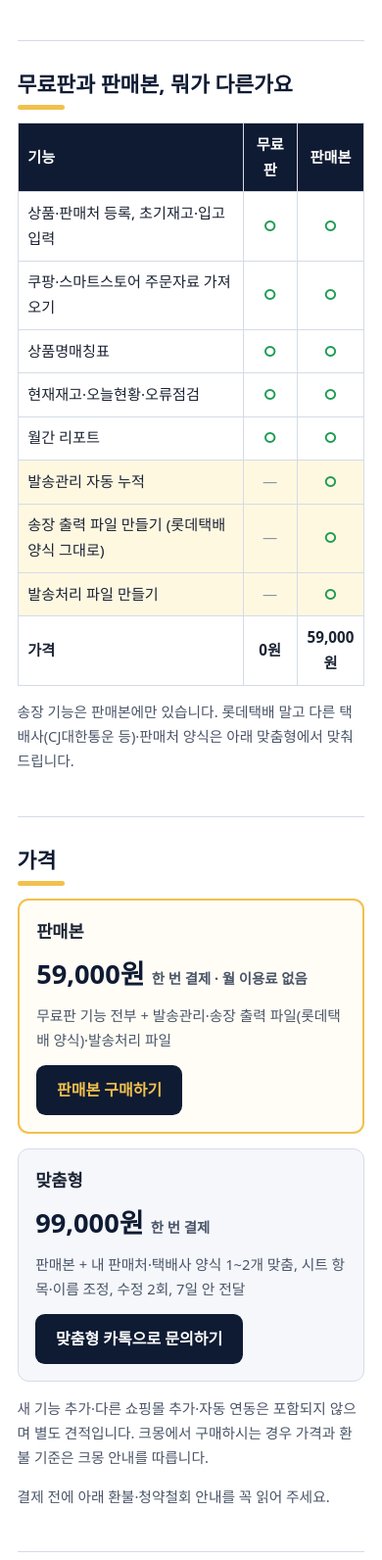
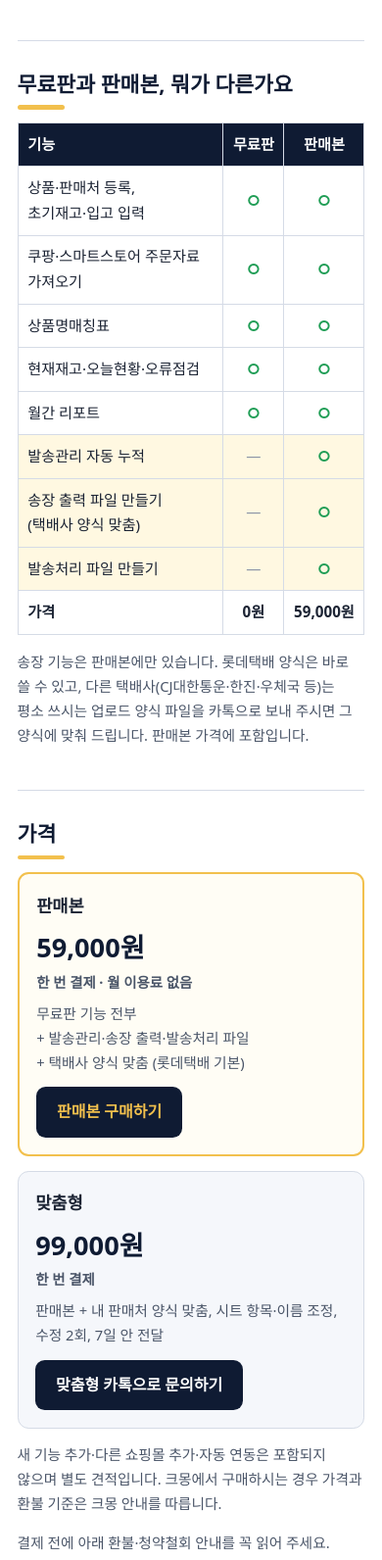
Before and after one commit to autosajang/autosajang.github.io, a plain HTML site: page index.html in a window 390 px wide. Shown: the part 1628-3220 px from the top of the page at 98% size. Drawn offline with Linux system fonts and the light colour scheme.

Commit message:
판매 페이지 2차 정리: 택배사 양식 판매본 포함, 사업자 정보, 모바일 줄바꿈
Co-Authored-By: Claude Haiku 5.5 <noreply@anthropic.com>

```diff
--- a/index.html
+++ b/index.html
@@ -9,6 +9,8 @@
 <meta property="og:description" content="쿠팡·스마트스토어 주문 파일을 가져오면 출고·재고가 엑셀에서 정리됩니다. 무료판을 먼저 써 보고, 송장까지 한 번에 하고 싶다면 판매본 59,000원(한 번 결제).">
 <meta property="og:type" content="website">
 <style>
+body{word-break:keep-all;overflow-wrap:break-word}
+th,td:not(:first-child){white-space:nowrap} .price small{display:block} .nw{white-space:nowrap}
 :root{--navy:#0f1b33;--navy2:#1a2d55;--gold:#f2c04d;--ink:#1b2333;--muted:#4a5568;--line:#d5dbe6;--card:#f5f7fb;--ok:#1f9d55}
 *{box-sizing:border-box}
 html{-webkit-text-size-adjust:100%}
@@ -103,19 +105,19 @@ footer{padding:1.6rem 0 3rem;color:var(--muted);font-size:.9rem}
   <table>
     <thead><tr><th>기능</th><th>무료판</th><th>판매본</th></tr></thead>
     <tbody>
-      <tr><td>상품·판매처 등록, 초기재고·입고 입력</td><td class="yes">○</td><td class="yes">○</td></tr>
+      <tr><td>상품·판매처 등록, <span class="nw">초기재고·입고 입력</span></td><td class="yes">○</td><td class="yes">○</td></tr>
       <tr><td>쿠팡·스마트스토어 주문자료 가져오기</td><td class="yes">○</td><td class="yes">○</td></tr>
       <tr><td>상품명매칭표</td><td class="yes">○</td><td class="yes">○</td></tr>
       <tr><td>현재재고·오늘현황·오류점검</td><td class="yes">○</td><td class="yes">○</td></tr>
       <tr><td>월간 리포트</td><td class="yes">○</td><td class="yes">○</td></tr>
       <tr class="hl"><td>발송관리 자동 누적</td><td class="no">—</td><td class="yes">○</td></tr>
-      <tr class="hl"><td>송장 출력 파일 만들기 (롯데택배 양식 그대로)</td><td class="no">—</td><td class="yes">○</td></tr>
+      <tr class="hl"><td>송장 출력 파일 만들기 <span class="nw">(택배사 양식 맞춤)</span></td><td class="no">—</td><td class="yes">○</td></tr>
       <tr class="hl"><td>발송처리 파일 만들기</td><td class="no">—</td><td class="yes">○</td></tr>
       <tr><td><b>가격</b></td><td><b>0원</b></td><td><b>59,000원</b></td></tr>
     </tbody>
   </table>
   </div>
-  <p class="note">송장 기능은 판매본에만 있습니다. 롯데택배 말고 다른 택배사(CJ대한통운 등)·판매처 양식은 아래 맞춤형에서 맞춰 드립니다.</p>
+  <p class="note">송장 기능은 판매본에만 있습니다. 롯데택배 양식은 바로 쓸 수 있고, 다른 택배사(CJ대한통운·한진·우체국 등)는 평소 쓰시는 업로드 양식 파일을 카톡으로 보내 주시면 그 양식에 맞춰 드립니다. 판매본 가격에 포함입니다.</p>
 </section>
 
 <section id="price">
@@ -124,13 +126,13 @@ footer{padding:1.6rem 0 3rem;color:var(--muted);font-size:.9rem}
     <div class="card main">
       <h3>판매본</h3>
       <div class="price">59,000원 <small>한 번 결제 · 월 이용료 없음</small></div>
-      <p class="note" style="margin:0 0 .8rem">무료판 기능 전부 + 발송관리·송장 출력 파일(롯데택배 양식)·발송처리 파일</p>
+      <p class="note" style="margin:0 0 .8rem">무료판 기능 전부<br>+ 발송관리·송장 출력·발송처리 파일<br>+ 택배사 양식 맞춤 (롯데택배 기본)</p>
       <a class="btn gold" style="background:var(--navy);color:var(--gold)" href="https://www.payapp.kr/L/z4nfVB">판매본 구매하기</a>
     </div>
     <div class="card">
       <h3>맞춤형</h3>
       <div class="price">99,000원 <small>한 번 결제</small></div>
-      <p class="note" style="margin:0 0 .8rem">판매본 + 내 판매처·택배사 양식 1~2개 맞춤, 시트 항목·이름 조정, 수정 2회, 7일 안 전달</p>
+      <p class="note" style="margin:0 0 .8rem">판매본 + 내 판매처 양식 맞춤, 시트 항목·이름 조정, 수정 2회, 7일 안 전달</p>
       <a class="btn navy" href="https://pf.kakao.com/_yyiFX/chat">맞춤형 카톡으로 문의하기</a>
     </div>
   </div>
@@ -157,7 +159,7 @@ footer{padding:1.6rem 0 3rem;color:var(--muted);font-size:.9rem}
   <details><summary>설치해야 하나요?</summary><p>따로 설치하는 프로그램은 없습니다. 받은 ZIP을 풀어 엑셀 파일(xlsm)을 열면 됩니다. 처음 한 번만 「차단 해제」와 「콘텐츠 사용」을 눌러 주세요.</p></details>
   <details><summary>엑셀은 어떤 버전이어야 하나요?</summary><p>윈도우용 Microsoft 엑셀(데스크톱)에서 쓰도록 만들었습니다. 매크로(버튼)를 허용해야 합니다. 지원하는 세부 버전은 아직 확정하지 못했으니, 무료판으로 먼저 열어 보세요.</p></details>
   <details><summary>열 때 매크로 경고가 나와요</summary><p>인터넷에서 받은 파일은 윈도우가 매크로를 막아 둡니다. ZIP을 풀기 전에 우클릭 → 속성 → 「차단 해제」 체크 → 확인. 그다음 풀어서 열고, 위쪽 노란 줄의 「콘텐츠 사용」을 누르세요. 믿을 수 있는 파일일 때만 허용합니다.</p></details>
-  <details><summary>무료판과 판매본은 뭐가 다른가요?</summary><p>무료판: 상품·판매처 등록, 쿠팡·스마트스토어 주문자료 가져오기, 현재재고·오늘현황, 월간 리포트. 판매본(59,000원): 여기에 발송관리, 송장 출력 파일 만들기(롯데택배 양식), 발송처리 파일 만들기가 더해집니다. 다른 택배사 양식은 맞춤형입니다.</p></details>
+  <details><summary>무료판과 판매본은 뭐가 다른가요?</summary><p>무료판: 상품·판매처 등록, 쿠팡·스마트스토어 주문자료 가져오기, 현재재고·오늘현황, 월간 리포트. 판매본(59,000원): 여기에 발송관리, 송장 출력 파일 만들기, 발송처리 파일 만들기가 더해집니다. 송장 파일은 롯데택배 양식이 기본이고, 다른 택배사는 쓰시는 양식 파일을 보내 주시면 맞춰 드립니다(추가 비용 없음).</p></details>
   <details><summary>내 자료가 밖으로 나가나요?</summary><p>아니요. 자료는 내 컴퓨터의 엑셀 파일 안에만 있습니다. 인터넷으로 보내거나 받는 기능이 없습니다(코드 글자 검색으로 확인). 쿠팡·스마트스토어에서 파일을 내려받고 만든 파일을 올리는 일은 직접 하셔야 합니다.</p></details>
   <details><summary>환불은 되나요?</summary><p>파일을 받은 날부터 7일 안에 청약철회를 요청할 수 있습니다(이미 내려받아 쓰신 경우 제한될 수 있음). 안내와 다른 파일이 오거나 열리지 않으면 받은 날부터 3개월 안, 안 날부터 30일 안에 환불·교환을 요청하세요. 구매 전 무료판을 먼저 써 보실 수 있습니다.</p></details>
   <details><summary>문의는 어디로 하나요?</summary><p>카카오톡 채널 「오토사장」에 남겨 주세요. 평일 10:00~18:00(주말·공휴일 휴무), 순서대로 답합니다. 불편한 점을 알려 주셔도 됩니다. 고객 이름·전화번호·주소는 가려서 보내 주세요.</p></details>
@@ -168,11 +170,13 @@ footer{padding:1.6rem 0 3rem;color:var(--muted);font-size:.9rem}
 <footer><div class="wrap">
   <dl>
     <dt>상호</dt><dd>어라운드굿즈</dd>
-    <dt>대표자</dt><dd>신모은</dd>
+    <dt>대표자</dt><dd>심모은</dd>
+    <dt>주소</dt><dd>경기도 안성시 공도읍 공도로 42-71, 쌍용더플래티넘 상가 102호</dd>
     <dt>통신판매업 신고번호</dt><dd>2020-경기안성-0195</dd>
     <dt>사업자등록번호</dt><dd>231-49-00597</dd>
+    <dt>호스팅 제공</dt><dd>GitHub</dd>
     <dt>전화</dt><dd>010-7534-9543</dd>
-    <dt>문의</dt><dd>카카오톡 채널 「오토사장」 (평일 10:00~18:00) · autosajangkr@gmail.com</dd>
+    <dt>문의</dt><dd>카카오톡 채널 「오토사장」 (평일 10:00~18:00)<br><span class="nw">autosajangkr@gmail.com</span></dd>
   </dl>
   <p>© 오토사장 · 화면의 숫자와 이름은 예시 데이터입니다.</p>
 </div></footer>
```
